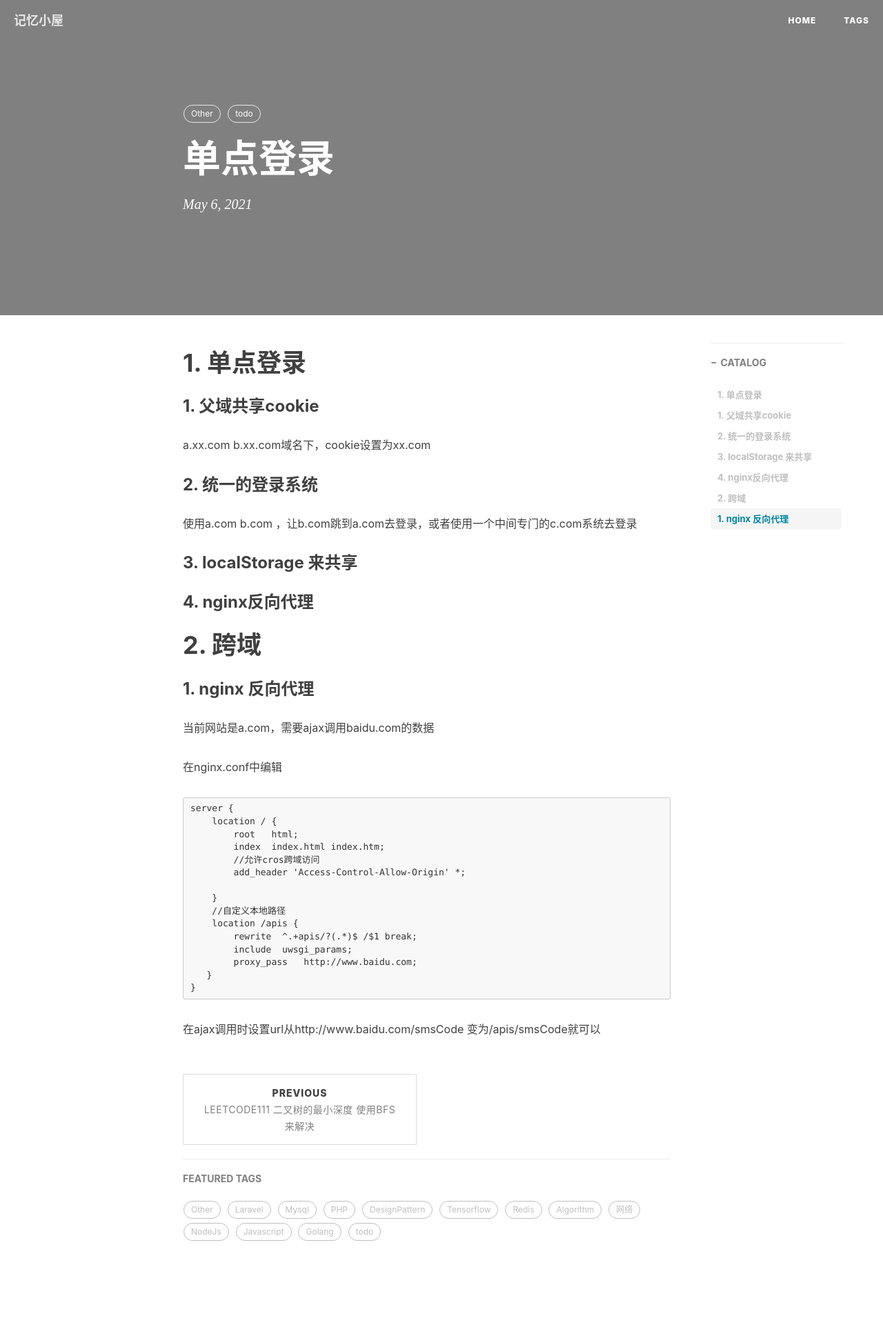
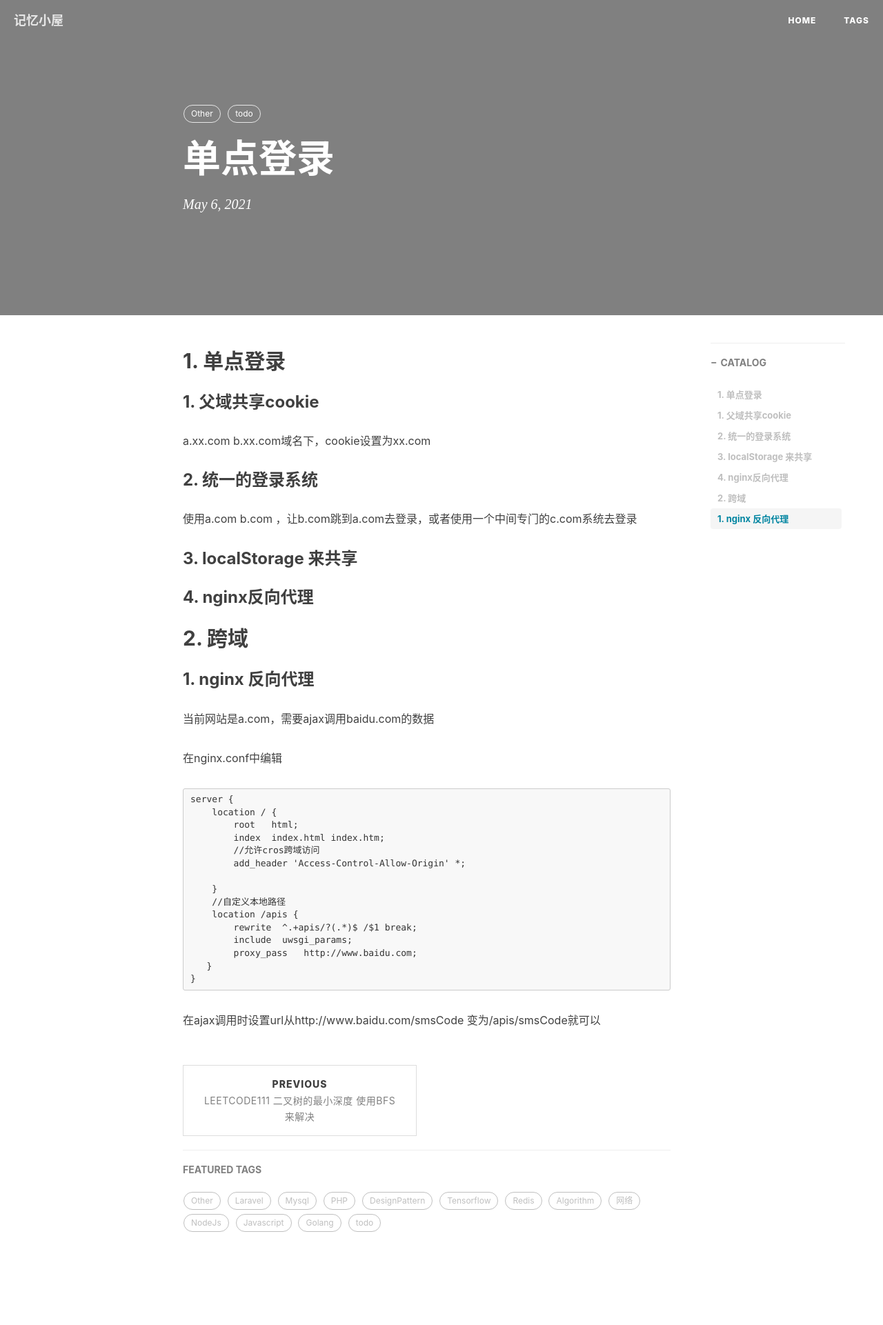
Before and after one commit to TearKnow/blog, a Jekyll site: the page built from _posts/2021-05-06-单点登录.md, in a window 1280 px wide. Shown: the whole page at 69% size. Built offline with Jekyll 4.4.1, drawn with Linux system fonts in a browser that asks for light colours; comment, search, counter and statistics services are not loaded.

```diff
--- a/_posts/2021-05-06-单点登录.md
+++ b/_posts/2021-05-06-单点登录.md
@@ -7,7 +7,7 @@ tags:
     - todo
 ---
 
-# 1. 单点登录
+## 1. 单点登录
 ### 1. 父域共享cookie
 a.xx.com b.xx.com域名下，cookie设置为xx.com
 
@@ -20,7 +20,7 @@ a.xx.com b.xx.com域名下，cookie设置为xx.com
 
 
 
-# 2. 跨域
+## 2. 跨域
 ### 1. nginx 反向代理
 当前网站是a.com，需要ajax调用baidu.com的数据
 
```
